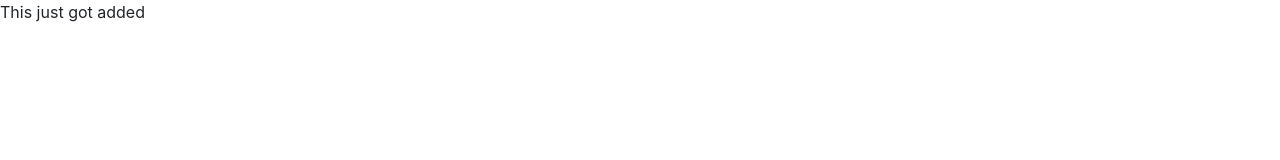
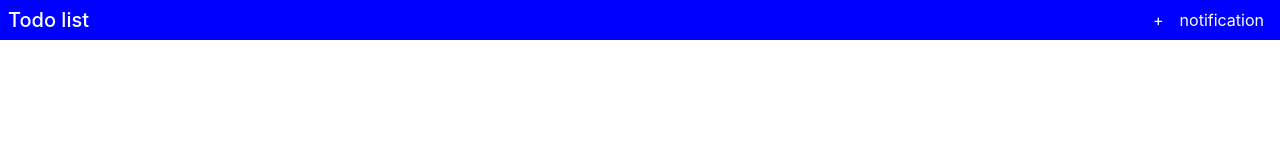
Before and after one commit to MFahadUmer/todolist, a website built with webpack: page dist/index.html in a window 1280 px wide. Built offline with nearby package versions, Linux system fonts and the light colour scheme; some icons are missing.

Commit message:
add nav items

```diff
--- a/package.json
+++ b/package.json
@@ -5,7 +5,8 @@
   "private": true,
   "scripts": {
     "test": "echo \"Error: no test specified\" && exit 1",
-    "build": "webpack"
+    "build": "webpack",
+    "watch": "webpack --watch"
   },
   "repository": {
     "type": "git",
--- a/src/nav.js
+++ b/src/nav.js
@@ -1,17 +1,27 @@
 const navModule = (() => {
   const navBar = () => {
-    const nav = document.createElement('div');
+    const nav = document.createElement('nav');
+    nav.setAttribute('class', 'nav-container')
     nav.setAttribute('id', 'nav-id');
     const leftDiv = document.createElement('div');
     leftDiv.setAttribute('id', 'left-container')
-    const elem = document.createElement('p');
-    const text = document.createTextNode("This just got added");
+    const elem = document.createElement('h1');
+    //elem.setAttribute('class', 'navitem')
+    const text = document.createTextNode("Todo list");
     const rightDiv = document.createElement('div')
     rightDiv.setAttribute('id', 'right-container')
+    const fastTask = document.createElement('div')
+    fastTask.innerHTML = `<a href="#" class='plus' id='plus'>+</a>`
+    //fastTask.setAttribute('class', 'fast-add')
+    const bell = document.createElement('div')
+    bell.setAttribute('class', 'bell')
+    bell.innerHTML = `<a href="#" class='bell-item'>notification</a></i>`
     nav.appendChild(leftDiv);
     nav.appendChild(rightDiv)
     leftDiv.appendChild(elem)
     elem.appendChild(text);
+    rightDiv.appendChild(fastTask)
+    rightDiv.appendChild(bell)
     return nav
   }
   document.querySelector('.nav').appendChild(navBar());
--- a/src/style.css
+++ b/src/style.css
@@ -1,4 +1,45 @@
 .hello {
   color: red;
-  background: url('./demo.jpg');
+  background: url("./demo.jpg");
 }
+.nav {
+  background-color: blue;
+  width: 100vw;
+}
+.nav-container {
+  display: flex;
+  justify-content: space-between;
+  width: 100vw;
+}
+
+#left-container {
+  width: 30%;
+}
+
+.nav h1 {
+  color: white;
+  font-size: 20px;
+  margin: auto;
+  padding: 0.4em;
+}
+
+#right-container {
+  display: flex;
+  flex-direction: row;
+  width: 70%;
+  justify-content: flex-end;
+  margin: auto;
+}
+
+.bell-item {
+  color: white;
+  font-size: 1em;
+  text-decoration: none;
+  padding-right: 1em;
+}
+.plus {
+  color: white;
+  font-size: 1em;
+  text-decoration: none;
+  padding-right: 1em;
+}
```
Also changed, not shown: dist/index.html, dist/main.js.
